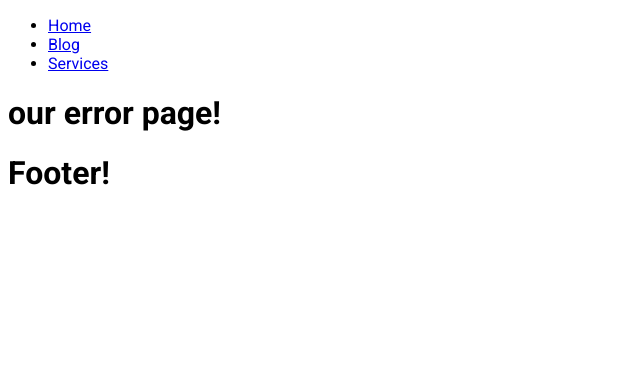
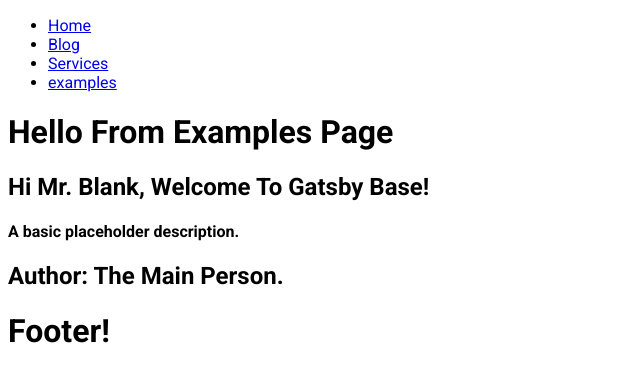
Before and after one commit to ryan258/gatsby-tutorial, a Gatsby site: page /examples in a window 1280 px wide. Before the commit this address had no page. Shown: the whole page, without its empty margins (0-640 px from the left). Built offline with nearby package versions, Linux system fonts and the light colour scheme; Gatsby itself is replaced by a stand-in of ours.

Commit message:
Implement 3 types of graphql queries.

```diff
--- a/gatsby-config.js
+++ b/gatsby-config.js
@@ -5,5 +5,16 @@
  */
 
 module.exports = {
+  // site { siteMetadata { ...fields } }
+  siteMetadata: {
+    title: "Gatsby Base",
+    description: "A basic placeholder description.",
+    author: "The main person.",
+    data: ["thing 1", "thing 2", "thing 3"],
+    person: {
+      name: "Mr. Blank",
+      age: 36,
+    },
+  },
   plugins: [`gatsby-plugin-styled-components`],
 }
--- a/src/components/Navbar.js
+++ b/src/components/Navbar.js
@@ -14,6 +14,9 @@ const Navbar = () => {
         <li>
           <Link to="/services">Services</Link>
         </li>
+        <li>
+          <Link to="/examples">examples</Link>
+        </li>
       </ul>
     </nav>
   )
--- a/src/components/layout.css
+++ b/src/components/layout.css
@@ -3,3 +3,10 @@
 body {
   font-family: "Roboto", sans-serif;
 }
+
+h1 {
+  text-transform: capitalize;
+}
+h2 {
+  text-transform: capitalize;
+}
--- /dev/null
+++ b/src/examples/Header.js
@@ -0,0 +1,45 @@
+import React from "react"
+import { useStaticQuery, graphql } from "gatsby"
+
+const getData = graphql`
+  query FirstQuery {
+    site {
+      info: siteMetadata {
+        title
+        description
+        author
+        data
+        person {
+          name
+          age
+        }
+      }
+    }
+  }
+`
+
+const Header = () => {
+  // const data = useStaticQuery(getData)
+  // console.log(data)
+  // const { name } = data.site.siteMetadata.person
+  const {
+    site: {
+      info: {
+        title,
+        person: { name },
+      },
+    },
+  } = useStaticQuery(getData)
+
+  return (
+    <div>
+      {/* <h1>title: {data.site.siteMetadata.title}</h1>
+      <h2>name: {name}</h2> */}
+      <h2>
+        Hi {name}, Welcome to {title}!
+      </h2>
+    </div>
+  )
+}
+
+export default Header
--- /dev/null
+++ b/src/examples/HeaderStatic.js
@@ -0,0 +1,27 @@
+// the old way of doing it with StaticQuery
+import React from "react"
+import { StaticQuery, graphql } from "gatsby"
+
+const ComponentName = () => (
+  <StaticQuery
+    query={graphql`
+      {
+        site {
+          info: siteMetadata {
+            title
+            description
+            author
+            data
+            person {
+              name
+              age
+            }
+          }
+        }
+      }
+    `}
+    render={data => <h4>{data.site.info.description}</h4>}
+  ></StaticQuery>
+)
+
+export default ComponentName
--- /dev/null
+++ b/src/pages/examples.js
@@ -0,0 +1,46 @@
+import React from "react"
+import Layout from "../components/layout"
+import Header from "../examples/Header"
+import HeaderStatic from "../examples/HeaderStatic"
+import { graphql } from "gatsby"
+
+// 2.
+const examples = ({ data }) => {
+  // console.log(props)
+  // 3.
+  const {
+    site: {
+      info: { author },
+    },
+  } = data
+
+  return (
+    <Layout>
+      <h1>hello from examples page</h1>
+      <Header />
+      <HeaderStatic />
+      {/* <h2>Author: {props.data.site.info.author}</h2> */}
+      {/* 4. */}
+      <h2>Author: {author}</h2>
+    </Layout>
+  )
+}
+
+// 1
+export const data = graphql`
+  query {
+    site {
+      info: siteMetadata {
+        title
+        description
+        author
+        data
+        person {
+          name
+          age
+        }
+      }
+    }
+  }
+`
+export default examples
```
Also changed, not shown: src/examples/Header1.js (added, +33 -0 lines).
